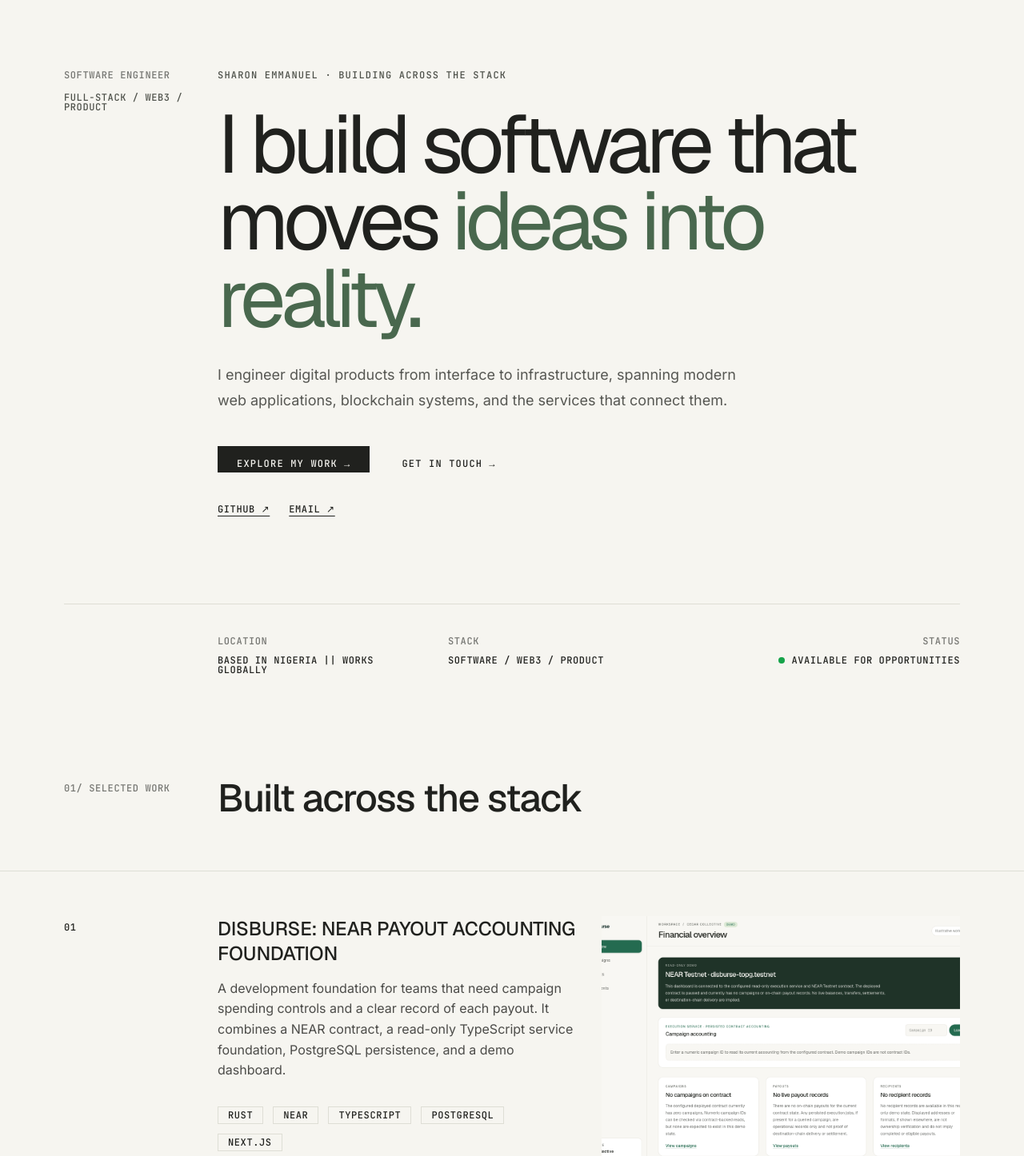
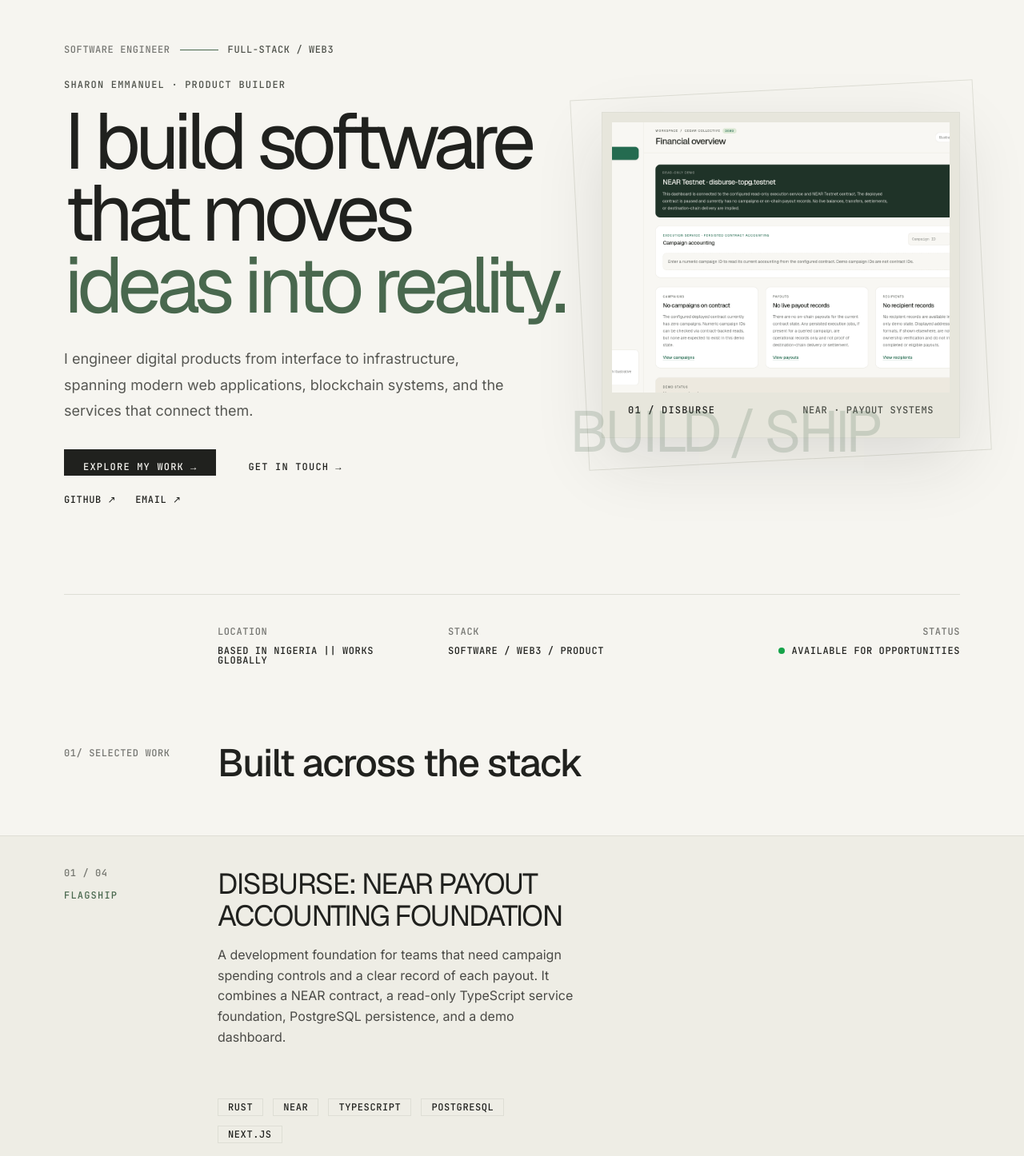
Before and after one commit to Sharon-dev-create/Sharon_Emmanuel_Web3_Porfolio, a Next.js app: page / in a window 1280 px wide. Shown: the part 120-1566 px from the top of the page at 80% size. Built offline with nearby package versions, Linux system fonts and the light colour scheme.

Commit message:
updates and configurations

```diff
--- a/components/projects/ProjectRow.tsx
+++ b/components/projects/ProjectRow.tsx
@@ -6,22 +6,25 @@ import type { Project } from "@/data/projects";
 export default function ProjectRow({
   project,
   border = "top",
+  featured = false,
 }: {
   project: Project;
   border?: "top" | "top-bottom";
+  featured?: boolean;
 }) {
   return (
     <div
-      className={`block border-editorial-border ${
+      className={`project-row block border-editorial-border ${
         border === "top-bottom" ? "border-t border-b" : "border-t"
-      } py-10 md:py-14 grid grid-cols-1 md:grid-cols-12 gap-gutter group hover:bg-black/[0.025] transition-colors duration-500 -mx-page-mobile md:-mx-page-desktop px-page-mobile md:px-page-desktop`}
+      } ${featured ? "bg-[#eeede5] py-8 md:py-10" : "py-10 md:py-14"} grid grid-cols-1 md:grid-cols-12 gap-gutter group transition-colors duration-500 -mx-page-mobile md:-mx-page-desktop px-page-mobile md:px-page-desktop`}
     >
-      <div className="md:col-span-2">
-        <span className="font-mono text-label">{project.number}</span>
+      <div className="flex items-start justify-between md:col-span-2 md:flex-col md:justify-start md:gap-4">
+        <span className="font-mono text-label text-muted">{project.number} / 04</span>
+        {featured && <span className="font-mono text-label uppercase tracking-widest text-accent-green">FLAGSHIP</span>}
       </div>
-      <Link href={`/projects/${project.slug}`} className="md:col-span-5 flex flex-col justify-between">
-        <div>
-          <h3 className="font-display text-headline-md mb-4">{project.title}</h3>
+      <Link href={`/projects/${project.slug}`} className={`project-copy md:col-span-5 flex flex-col justify-between ${featured ? "md:col-span-4" : ""}`}>
+        <div className="pb-8">
+          <h3 className={`font-display mb-4 tracking-[-0.045em] ${featured ? "text-3xl md:text-4xl" : "text-headline-md"}`}>{project.title}</h3>
           <p className="font-body text-body-md text-foreground/80 mb-8 max-w-md">
             {project.summary}
           </p>
@@ -44,7 +47,7 @@ export default function ProjectRow({
         label={`FIG. ${project.number} / ${project.name}`}
         image={project.image}
         href={project.imageHref ?? project.liveUrl}
-        className="md:col-span-5 mt-12 md:mt-0 h-64 md:h-auto"
+        className={`project-preview mt-8 h-64 md:mt-0 md:h-72 ${featured ? "md:col-span-6 md:h-[430px]" : "md:col-span-5"}`}
       />
     </div>
   );
--- a/components/sections/Hero.tsx
+++ b/components/sections/Hero.tsx
@@ -4,28 +4,44 @@ import Eyebrow from "@/components/ui/Eyebrow";
 
 export default function Hero() {
   return (
-    <section id="home" className="relative isolate overflow-hidden px-page-mobile md:px-page-desktop pt-20 md:pt-28 pb-24 md:pb-32">
-      <div className="grid grid-cols-1 md:grid-cols-12 gap-gutter">
-        <div className="md:col-span-2 flex flex-col gap-4">
-          <Eyebrow>SOFTWARE ENGINEER</Eyebrow>
-          <span className="font-mono text-label uppercase text-muted-variant">FULL-STACK / WEB3 / PRODUCT</span>
-        </div>
-        <div className="md:col-span-9 flex flex-col items-start gap-8">
-          <p className="font-mono text-label uppercase tracking-widest text-muted-variant">SHARON EMMANUEL · BUILDING ACROSS THE STACK</p>
-          <h1 className="max-w-5xl font-display text-[clamp(3.25rem,8vw,7.5rem)] leading-[0.94] tracking-[-0.065em]">
+    <section id="home" className="relative overflow-hidden px-page-mobile md:px-page-desktop pt-14 md:pt-20 pb-20 md:pb-24">
+      <div className="grid grid-cols-1 gap-12 md:grid-cols-12 md:items-center md:gap-gutter">
+        <div className="md:col-span-7">
+          <div className="mb-8 flex items-center gap-3">
+            <Eyebrow>SOFTWARE ENGINEER</Eyebrow>
+            <span className="h-px w-12 bg-accent-green" />
+            <span className="font-mono text-label uppercase text-muted-variant">FULL-STACK / WEB3</span>
+          </div>
+          <p className="mb-5 font-mono text-label uppercase tracking-widest text-muted-variant">SHARON EMMANUEL · PRODUCT BUILDER</p>
+          <h1 className="max-w-4xl font-display text-[clamp(3rem,7.7vw,7.25rem)] leading-[0.91] tracking-[-0.07em]">
             I build software that moves <span className="text-accent-green">ideas into reality.</span>
           </h1>
-          <p className="max-w-2xl font-body text-body-lg text-foreground/75">
+          <p className="mt-8 max-w-xl font-body text-body-lg text-foreground/75">
             I engineer digital products from interface to infrastructure, spanning modern web applications, blockchain systems, and the services that connect them.
           </p>
-          <div className="flex flex-wrap gap-4 pt-2">
-            <ArrowLink href="#work" className="border-foreground bg-foreground px-6 py-4 text-background hover:bg-transparent hover:text-foreground">EXPLORE MY WORK</ArrowLink>
+          <div className="mt-8 flex flex-wrap gap-4">
+            <ArrowLink href="#work" className="border-foreground bg-foreground px-6 py-4 text-background hover:bg-accent-green hover:border-accent-green">EXPLORE MY WORK</ArrowLink>
             <ArrowLink href="#contact" className="border-editorial-border px-6 py-4">GET IN TOUCH</ArrowLink>
           </div>
-          <div className="flex flex-wrap gap-6 pt-2 font-mono text-label uppercase">
-            <a href={social.github} target="_blank" rel="noreferrer" className="underline underline-offset-4">GitHub ↗</a>
-            <a href={`mailto:${social.email}`} className="underline underline-offset-4">Email ↗</a>
+          <div className="mt-6 flex flex-wrap gap-6 font-mono text-label uppercase">
+            <a href={social.github} target="_blank" rel="noreferrer" className="link-underline">GitHub ↗</a>
+            <a href={`mailto:${social.email}`} className="link-underline">Email ↗</a>
           </div>
+        </div>
+        <div className="relative md:col-span-5 md:col-start-8">
+          <div className="absolute -inset-5 -rotate-3 border border-editorial-border md:-inset-7" aria-hidden="true" />
+          <div className="relative overflow-hidden border border-editorial-border bg-[#e7e6dc] p-2 shadow-[0_28px_80px_rgba(32,33,30,0.12)] md:p-3">
+            <img
+              src="/disburse-dashboard.png"
+              alt="Disburse read-only demo dashboard preview"
+              className="aspect-[1.25/1] w-full object-cover object-top transition-transform duration-700 hover:scale-[1.025]"
+            />
+            <div className="flex items-center justify-between px-3 py-4 md:px-5">
+              <span className="font-mono text-label uppercase tracking-widest">01 / Disburse</span>
+              <span className="font-mono text-label text-muted-variant">NEAR · PAYOUT SYSTEMS</span>
+            </div>
+          </div>
+          <span className="absolute -bottom-7 -left-3 font-display text-5xl tracking-[-0.06em] text-accent-green/20 md:-left-10 md:text-7xl" aria-hidden="true">BUILD / SHIP</span>
         </div>
       </div>
 
--- a/components/sections/SelectedWork.tsx
+++ b/components/sections/SelectedWork.tsx
@@ -24,6 +24,7 @@ export default function SelectedWork() {
           key={project.slug}
           project={project}
           border={i === featured.length - 1 ? "top-bottom" : "top"}
+          featured={i === 0}
         />
       ))}
 
```
